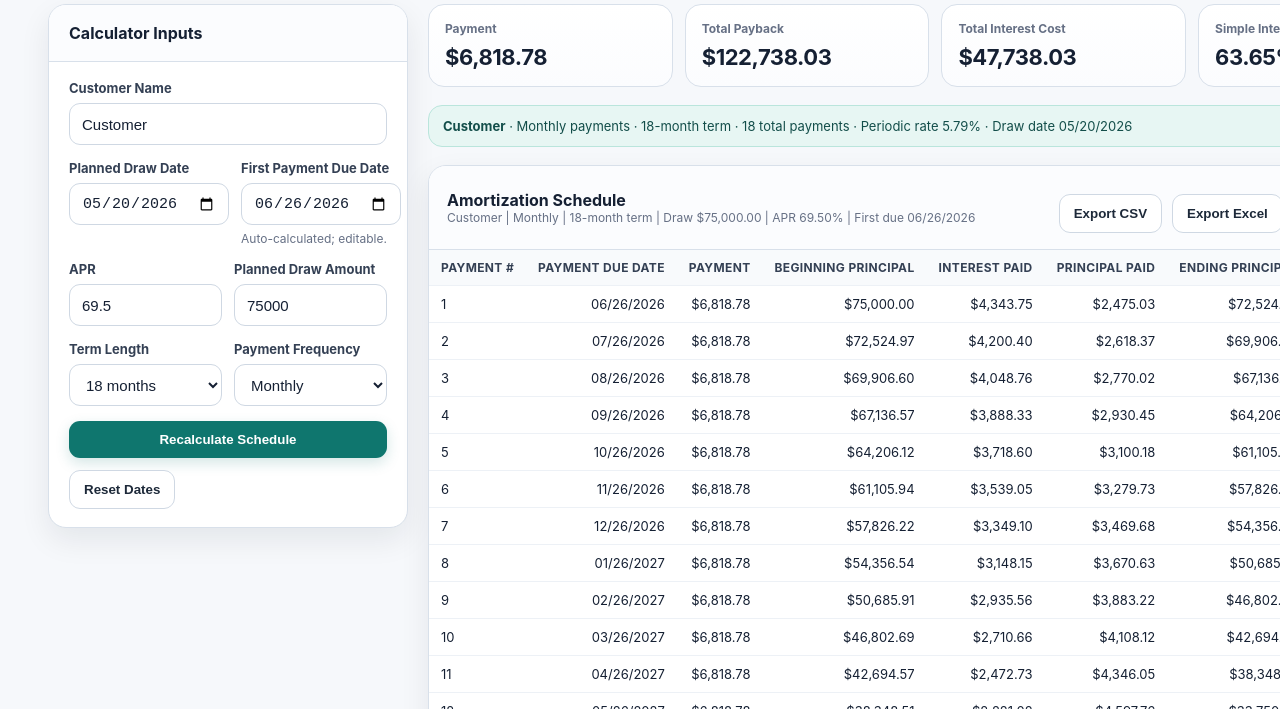
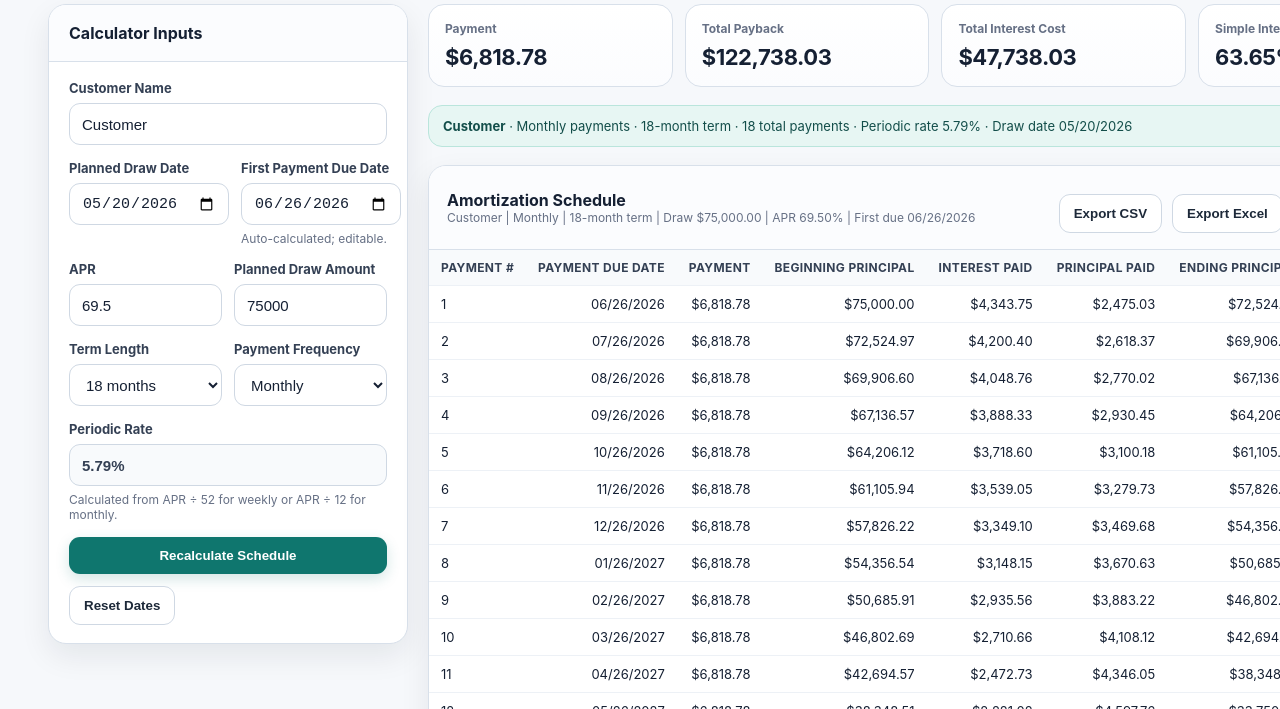
Before and after one commit to wmcook92/LOC-Calc, a plain HTML site: page index.html in a window 1280 px wide. Shown: the part 91-800 px from the top of the page. Drawn offline with Linux system fonts and the light colour scheme.

Commit message:
Add files via upload

```diff
--- a/index.html
+++ b/index.html
@@ -22,6 +22,7 @@
     .body{padding:18px 20px}
     label{display:block;font-size:13px;color:#344054;font-weight:650;margin:0 0 7px}
     input,select{width:100%;height:42px;border:1px solid #cfd8e3;border-radius:11px;padding:0 12px;font-size:15px;background:#fff;color:var(--ink)}
+    input[readonly]{background:#f8fafc;color:#344054;font-weight:750}
     input:focus,select:focus{outline:3px solid rgba(15,118,110,.16);border-color:var(--brand)}
     .field{margin-bottom:15px}.row{display:grid;grid-template-columns:1fr 1fr;gap:12px}
     .hint{font-size:12px;color:var(--muted);margin-top:6px}.small{font-size:12px;color:var(--muted)}
@@ -78,6 +79,7 @@
             <div class="field"><label for="term">Term Length</label><select id="term"><option value="12">12 months</option><option value="18" selected>18 months</option><option value="24">24 months</option></select></div>
             <div class="field"><label for="frequency">Payment Frequency</label><select id="frequency"><option value="Weekly">Weekly</option><option value="Monthly" selected>Monthly</option></select></div>
           </div>
+          <div class="field"><label for="periodicRate">Periodic Rate</label><input id="periodicRate" type="text" readonly value="" /><div class="hint">Calculated from APR ÷ 52 for weekly or APR ÷ 12 for monthly.</div></div>
           <button class="btn-full" id="recalcBtn">Recalculate Schedule</button>
           <div class="actions"><button class="secondary" id="resetDatesBtn">Reset Dates</button></div>
         </div>
@@ -139,6 +141,7 @@ function buildSchedule(){
   const drawDate = parseDate($('drawDate').value);
   const firstDue = parseDate($('firstDueDate').value);
   const periodicRate = apr / (frequency === 'Weekly' ? 52 : 12);
+  $('periodicRate').value = percent.format(periodicRate);
   const payments = frequency === 'Weekly' ? Math.round(termMonths * (52/12)) : termMonths;
   const pmt = payment(periodicRate, amount, payments);
   let rows = [], principal = amount, cumulativeInterest = 0;
```
